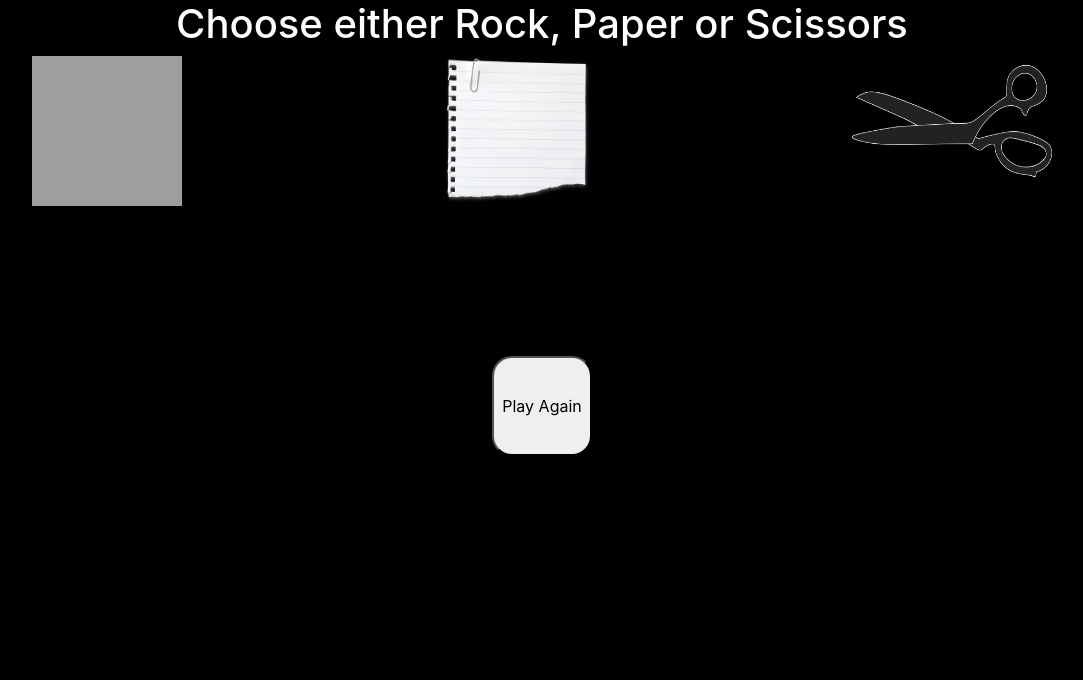
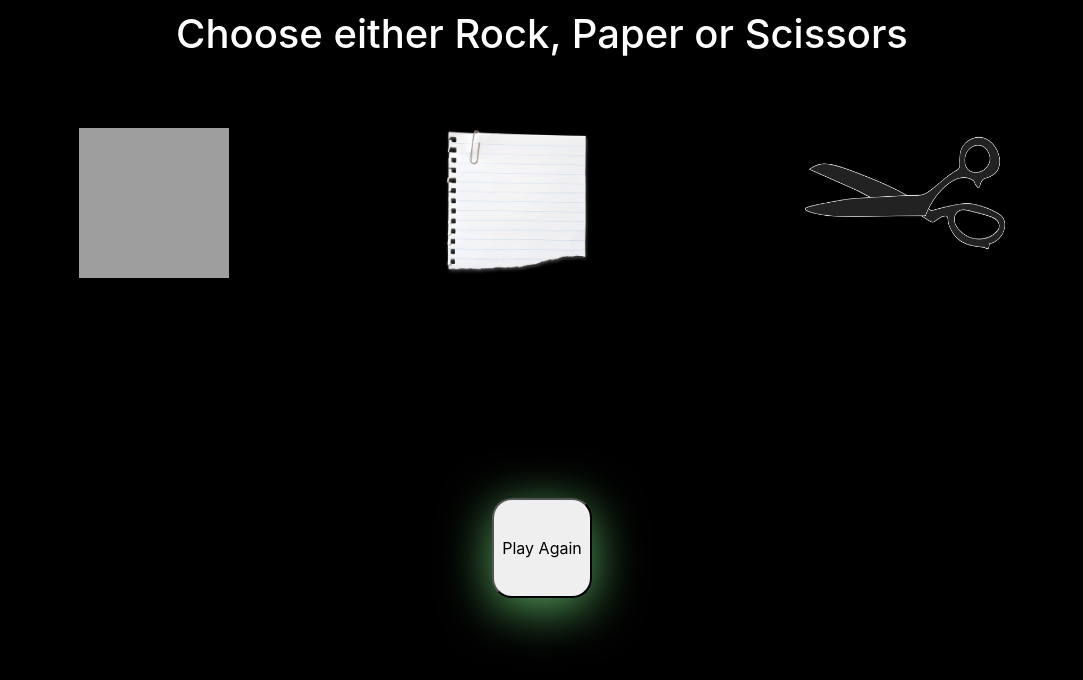
Before and after one commit to binemugha/Rock-Paper-and-Scissors, a plain HTML site: page index.html in a window 1280 px wide. In both pictures the pointer is over the button "Play Again". Shown: the whole page, without its empty margins (98-1181 px from the left). Drawn offline with Linux system fonts and the light colour scheme; grey boxes are pictures that could not be loaded.

Commit message:
Game Design

```diff
--- a/css/style.css
+++ b/css/style.css
@@ -9,12 +9,14 @@
     box-shadow: 0px 10px 50px rgba(37, 50,233, 1);
 }
 .flexbox-rps{
+    margin: 70px;
     display: flex;
     flex-wrap: wrap;
     justify-content: space-around;
     /* border: 1px solid black; */
 }
 h1{
+  padding-top: 10px;
   color: white;
 }
 button{
@@ -22,5 +24,13 @@ button{
     height: 100px;
     /* background-color: #CCCC; */
     border-radius: 20%
+    /* position: absolute; */
+    /* top: 50%;
+    left: 50%; */
+    /* -ms-transform: translate(-40%, -40%);
+    transform: translate(-25%, -25%); */
 
 }
+button:hover{
+    box-shadow: 0px 10px 50px rgba(89, 168,96, 1);
+}
```
